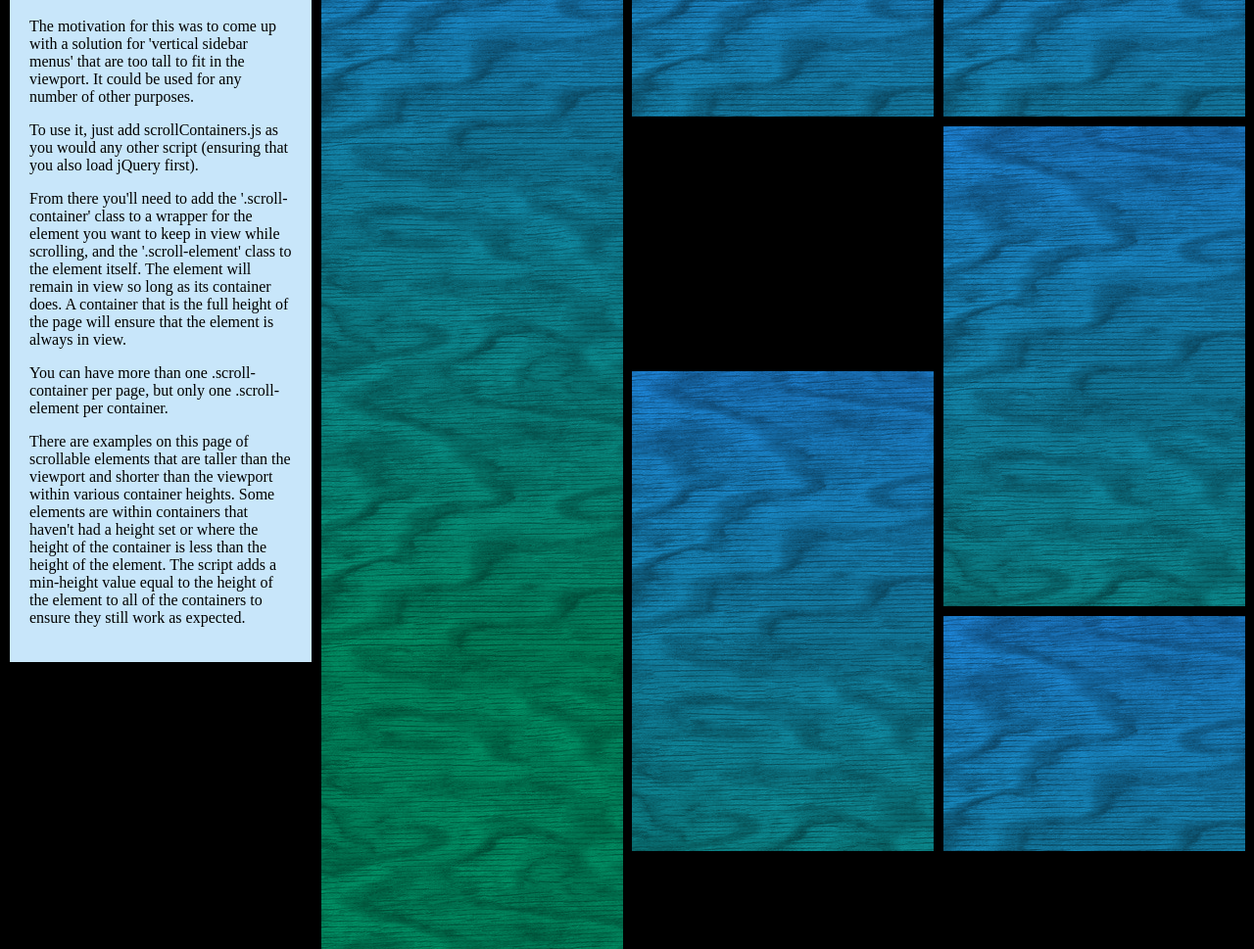
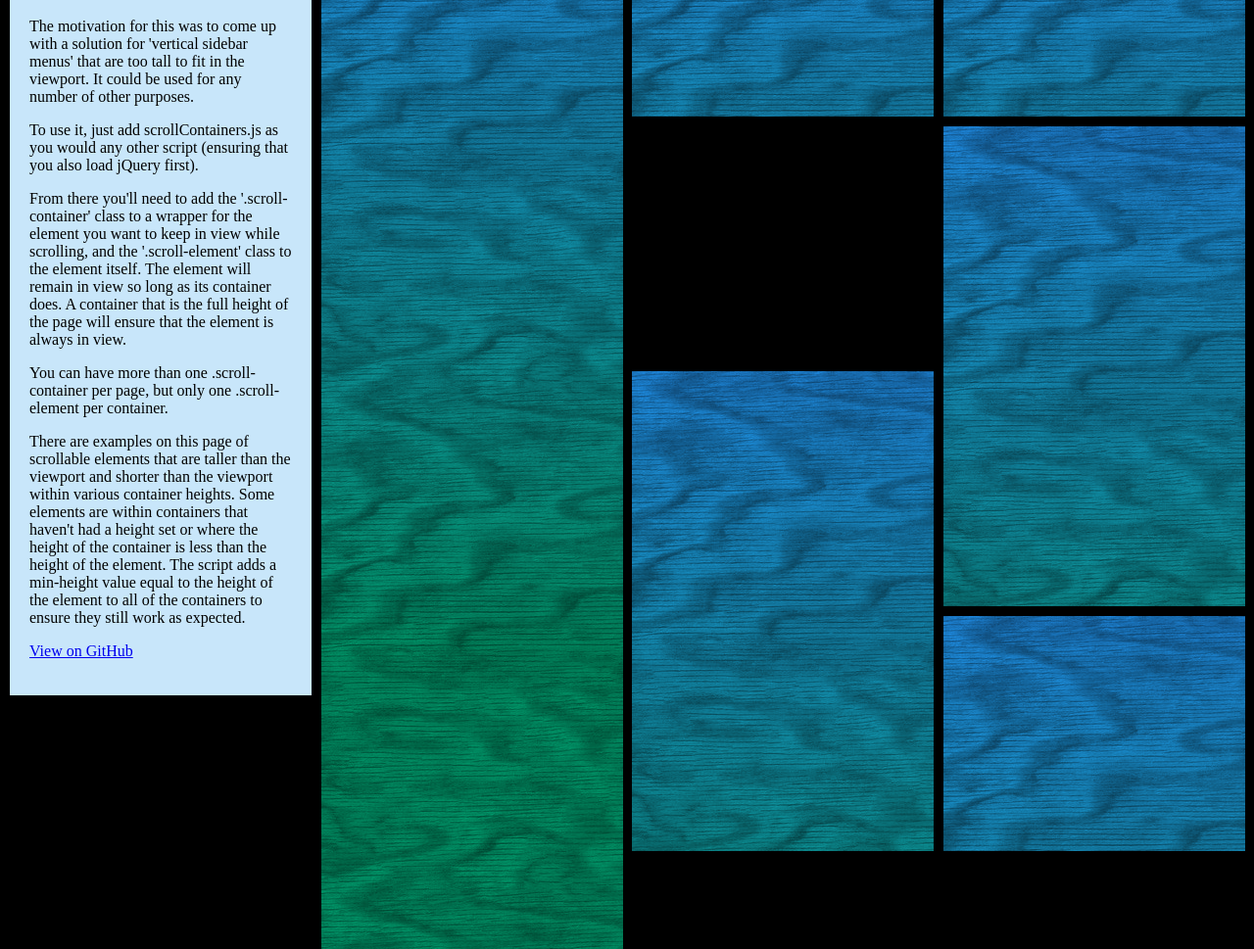
Before and after one commit to wove/scroll-containers, a plain HTML site: page index.html in a window 1280 px wide. Shown: the part 131-1100 px from the top of the page at 98% size. Drawn offline with nearby package versions, Linux system fonts and the light colour scheme.

Commit message:
Updated description with link to repository

```diff
--- a/index.html
+++ b/index.html
@@ -81,6 +81,7 @@
                 the viewport within various container heights. Some elements are within containers that haven't had a height set
                 or where the height of the container is less than the height of the element. The script adds a min-height value
                 equal to the height of the element to all of the containers to ensure they still work as expected.</p>
+                <p><a href="https://github.com/wove/scroll-containers">View on GitHub</a></p>
             </div>
         </div>
         <div class="scroll-container">
```
